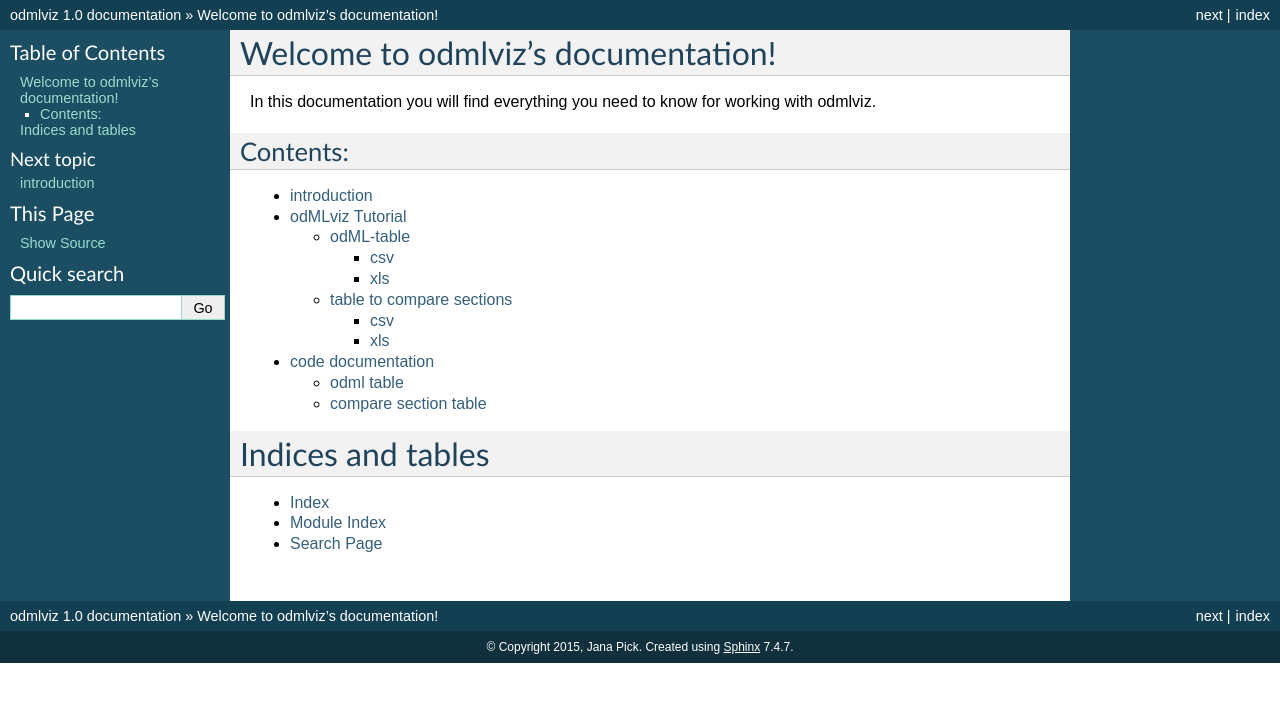
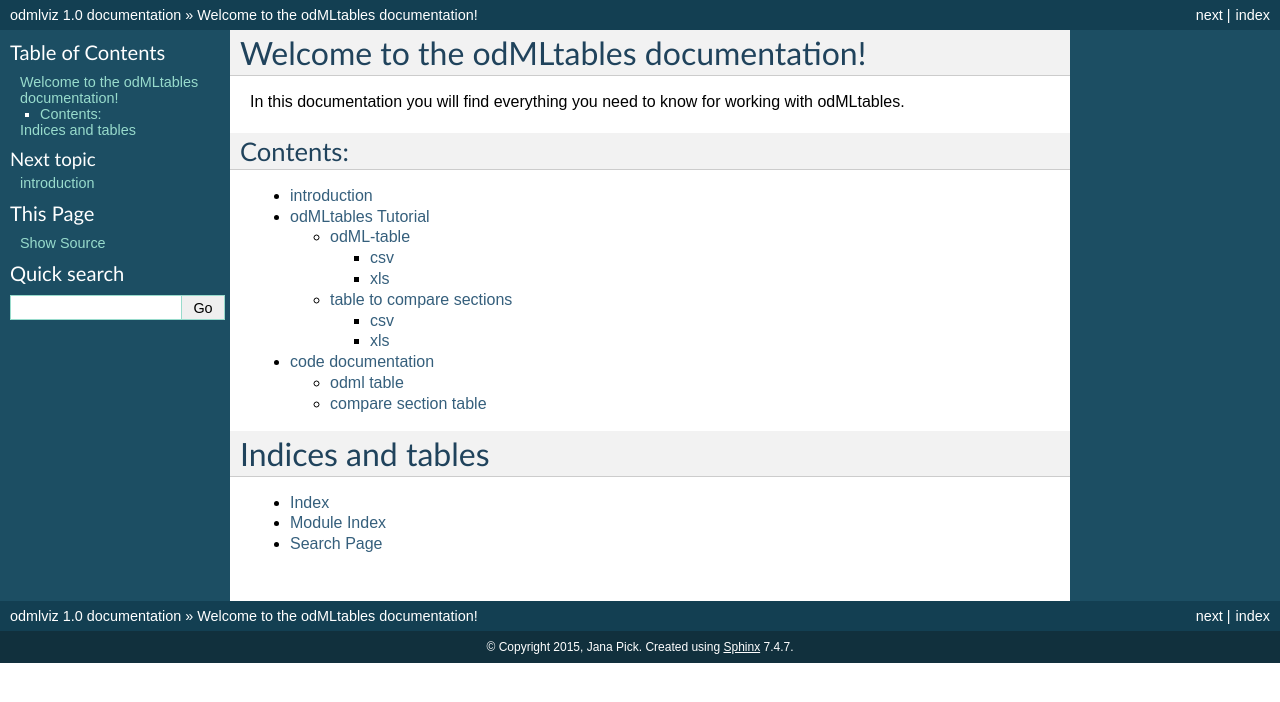
Before and after one commit to INM-6/python-odmltables, a Sphinx documentation site: the page built from doc/source/index.rst, in a window 1280 px wide. Shown: the top 702 px of the page. Built offline with Sphinx 7.4.7, drawn with Linux system fonts in a browser that asks for light colours.

Commit message:
Various changes to reflect name change.

```diff
--- a/doc/source/index.rst
+++ b/doc/source/index.rst
@@ -1,12 +1,12 @@
-.. odmlviz documentation master file, created by
+.. python-odmltables documentation master file, created by
    sphinx-quickstart on Mon Aug 17 13:22:00 2015.
    You can adapt this file completely to your liking, but it should at least
    contain the root `toctree` directive.
 
-Welcome to odmlviz's documentation!
-===================================
+Welcome to the odMLtables documentation!
+========================================
 
-In this documentation you will find everything you need to know for working with odmlviz.
+In this documentation you will find everything you need to know for working with odMLtables.
 
 Contents:
 *********
--- a/doc/source/tutorial.rst
+++ b/doc/source/tutorial.rst
@@ -1,5 +1,5 @@
-odMLviz Tutorial
-================
+odMLtables Tutorial
+===================
 
 :Authors:
 	Jana Pick and Lyuba Zehl
```
Also changed, not shown: 5 other files.
